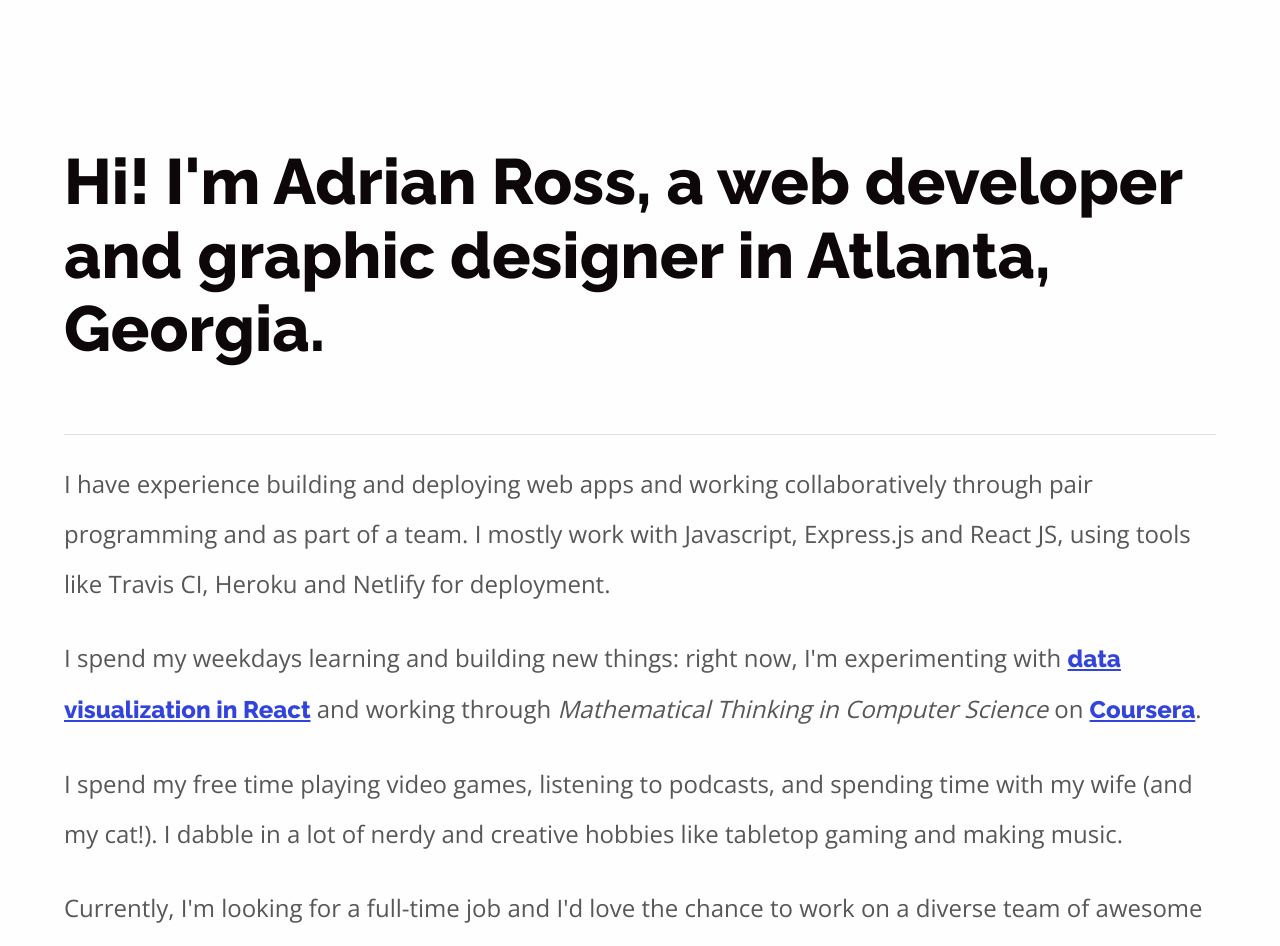
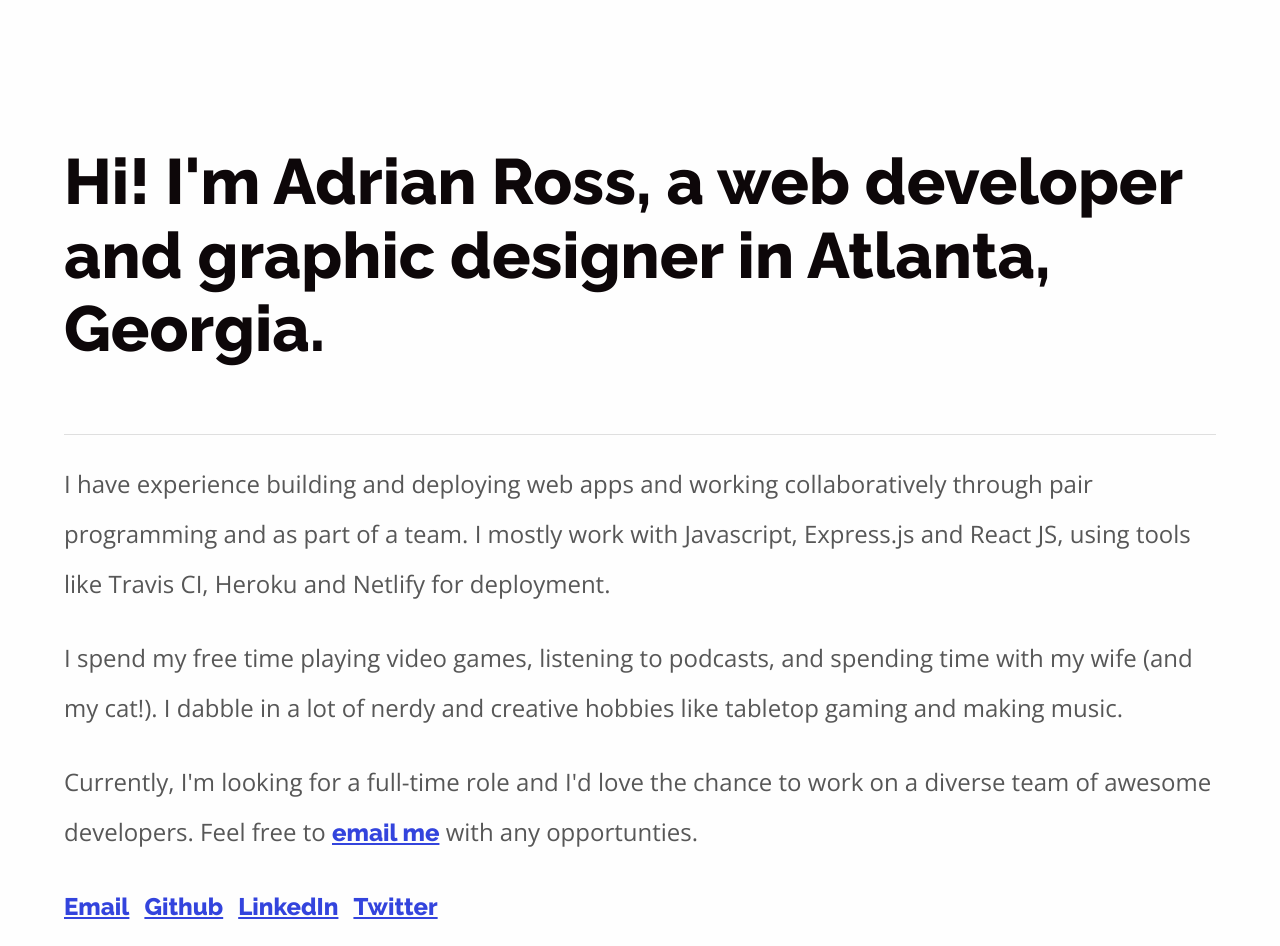
Before and after one commit to adriantoddross/portfolio, a React (Create React App) app: page / in a window 1280 px wide. Shown: the top 946 px of the page. Built offline with nearby package versions, Linux system fonts and the light colour scheme.

Commit message:
Remove current building/learning section

```diff
--- a/src/components/AboutMe.js
+++ b/src/components/AboutMe.js
@@ -15,12 +15,6 @@ export default function AboutMe(props) {
           <p className='experience'>
             I have experience building and deploying web apps and working collaboratively through pair programming and as part of a team. I mostly work with Javascript, Express.js and React JS, using tools like Travis CI, Heroku and Netlify for deployment.
           </p>
-          <section>
-          <p>
-              I spend my weekdays learning and building new things: right now, I'm experimenting with <a href="https://github.com/adriantoddross/huntshowdown-soloevent" target="_blank" rel="noopener noreferrer">data visualization in
-              React</a> and working through <i>Mathematical Thinking in Computer Science</i> on <a href="https://www.coursera.org/learn/what-is-a-proof" target="_blank" rel="noopener noreferrer">Coursera</a>.
-            </p>
-          </section>
         </section>
           <p>
             I spend my free time playing video games, listening to podcasts, and spending time with my wife (and my cat!). I dabble in a lot of nerdy and creative hobbies like tabletop gaming and making music.
@@ -28,7 +22,7 @@ export default function AboutMe(props) {
         <section>
         <h2 className='section-header'>About Me</h2>
           <p className='contact'>
-            Currently, I'm looking for a full-time job and I'd love the chance to work on a diverse team of awesome developers. Feel free to <a
+            Currently, I'm looking for a full-time role and I'd love the chance to work on a diverse team of awesome developers. Feel free to <a
             className='email' href="mailto:adriantoddross@gmail.com">email me</a> with any opportunties.
           </p>
         </section>
```
